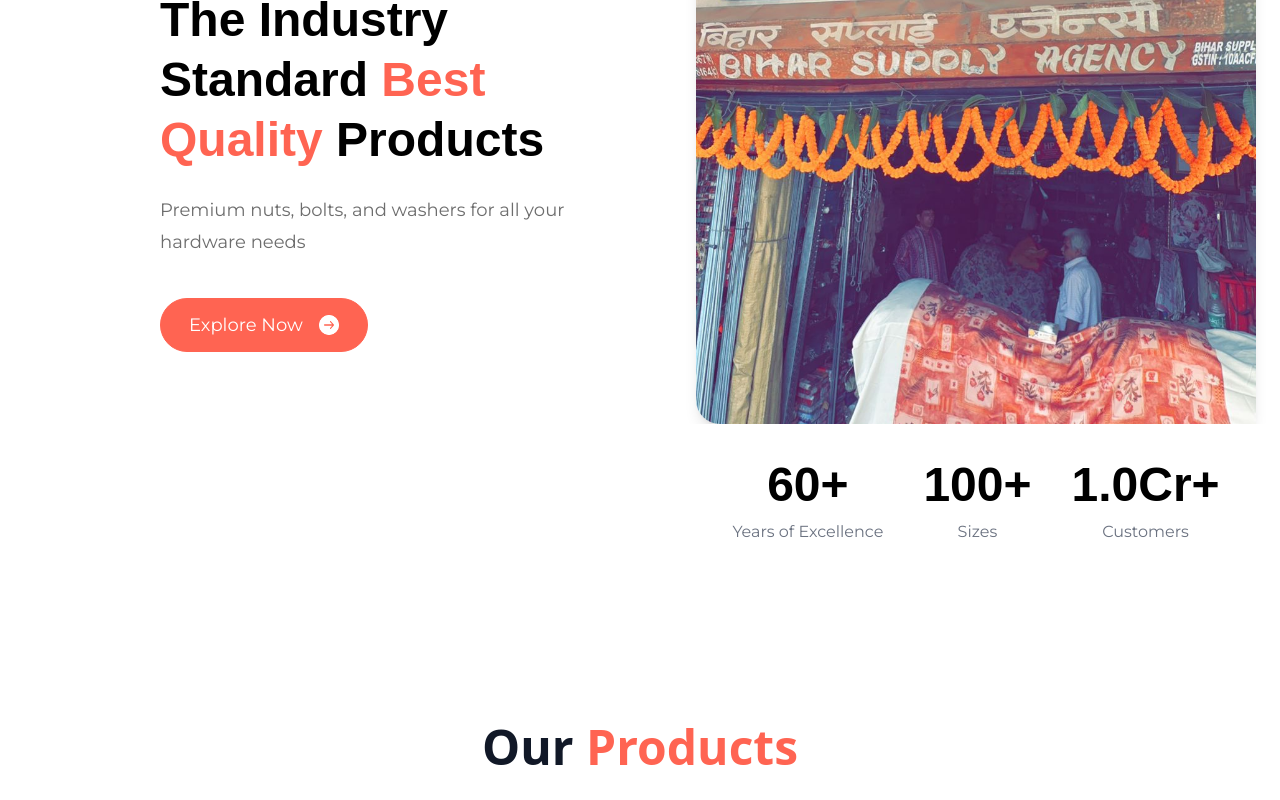
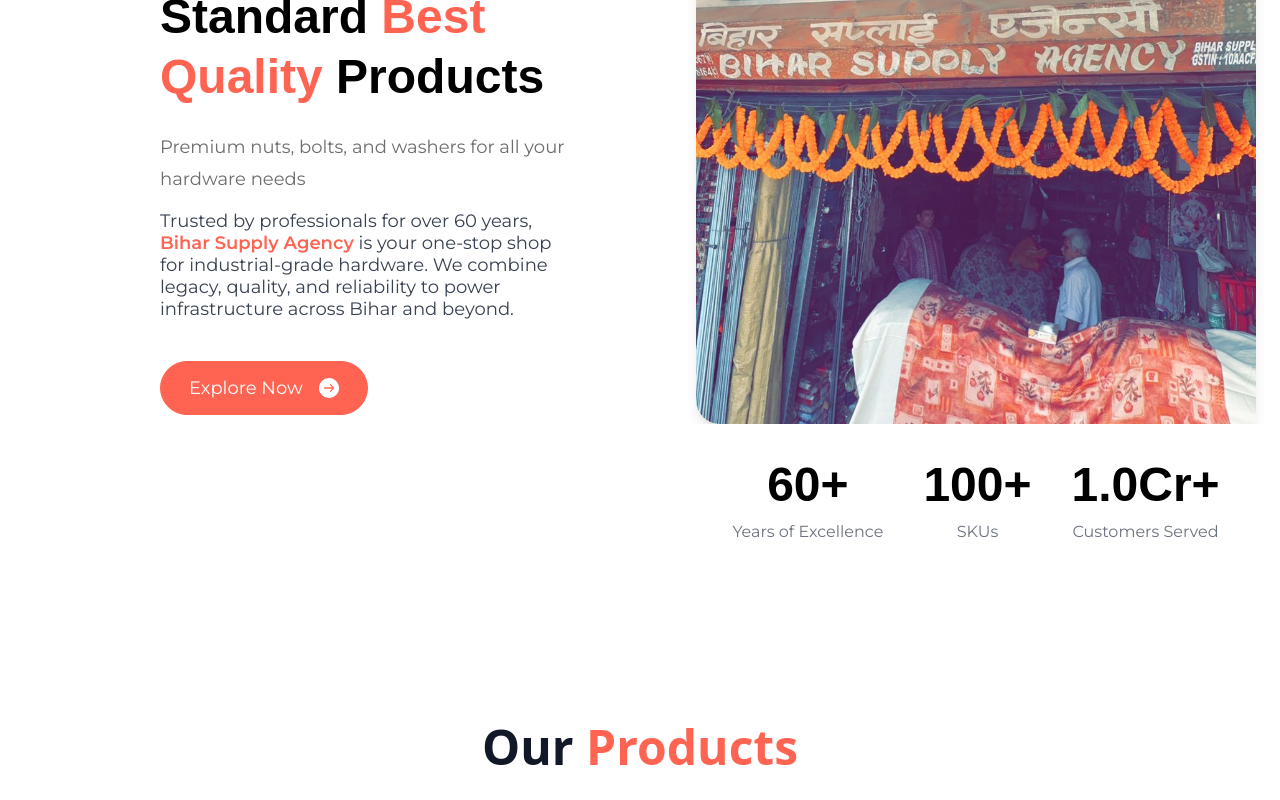
Before and after one commit to Khushtaunk28/Bihar-Supply-Agency, a React (Vite) app: page / in a window 1280 px wide. Shown: the part 420-1220 px from the top of the page. Built offline with nearby package versions, Linux system fonts and the light colour scheme; no server answers; a web font is replaced by a local one.

Commit message:
added some content in hero, added meta for seos

```diff
--- a/index.html
+++ b/index.html
@@ -4,9 +4,43 @@
     <meta charset="UTF-8" />
     <link rel="icon" type="image/svg+xml" href="/src/assets/images/bolt-and-nut-svgrepo-com.svg" />
     <meta name="viewport" content="width=device-width, initial-scale=1.0" />
-    <title>Bihar Supply Agency</title>
-    <!-- add favicon image -->
+
+    <!-- ✅ SEO Title & Meta -->
+    <title>Nut Bolt & Fasteners Supplier in Patna | Bihar Supply Agency</title>
+    <meta name="description" content="Top supplier of industrial-grade nuts, bolts, washers, anchor bolts, foundation bolts, and fasteners in Patna, Bihar. Trusted hardware store for over 25 years." />
+    <meta name="keywords" content="Nut Bolt Patna, Anchor Bolt Bihar, Fastener Supplier Patna, Washer Supplier Bihar, Foundation Bolt Patna, Industrial Fasteners, Hardware shop Exhibition Road, MSME certified hardware store, Bihar hardware supplier" />
+    <meta name="author" content="Bihar Supply Agency" />
+    <meta name="robots" content="index, follow" />
+
+    <!-- ✅ Open Graph (Social Sharing) -->
+    <meta property="og:title" content="Bihar Supply Agency | Patna's Trusted Hardware Store" />
+    <meta property="og:description" content="MSME certified supplier of bolts, nuts, fasteners, and washers. Serving Patna and Bihar for 25+ years." />
+    <meta property="og:image" content="/BsaPics/FrontBigPic.jpg" />
+    <meta property="og:url" content="https://biharsupplyagency.shop" />
+    <meta property="og:type" content="website" />
+
+    <!-- ✅ Schema Markup for Local SEO -->
+    <script type="application/ld+json">
+    {
+      "@context": "https://schema.org",
+      "@type": "HardwareStore",
+      "name": "Bihar Supply Agency",
+      "description": "Supplier of Nut Bolt, Anchor Bolt, Foundation Bolt, and Fasteners in Patna, Bihar",
+      "image": "https://biharsupplyagency.shop/BsaPics/FrontBigPic.jpg",
+      "address": {
+        "@type": "PostalAddress",
+        "streetAddress": "G-1, Umang Palace, Exhibition Road",
+        "addressLocality": "Patna",
+        "postalCode": "800001",
+        "addressCountry": "IN"
+      },
+      "telephone": "+91-9431075595",
+      "openingHours": "Mo-Sa 09:00-19:00",
+      "url": "https://biharsupplyagency.shop"
+    }
+    </script>
   </head>
+
   <body>
     <div id="root"></div>
     <script type="module" src="/src/main.jsx"></script>
--- a/src/constants/index.js
+++ b/src/constants/index.js
@@ -10,8 +10,8 @@
 
 export const statistics = [
   { number: 60, label: 'Years of Excellence' },
-  { number: 100, label: 'Sizes' },
-  { number: 10000000, label: 'Customers' }, // 1Cr+
+  { number: 100, label: 'SKUs' },
+  { number: 10000000, label: 'Customers Served' }, // 1Cr+
 ];
 
 
@@ -158,7 +158,7 @@
     {
         title: "Get in touch",
         links: [
-            { name: "tipesh.taunk@.com", link: "tipesh.taunk@gmail.com" },
+            { name: "tipesh.taunk@gmail.com", link: "tipesh.taunk@gmail.com" },
             { name: "+91 9431075595", link: "tel:+91 9431075595" },
              { name: "+91 9631014904", link: "tel:+91 9631014904" },
         ],
--- a/src/sections/Hero.jsx
+++ b/src/sections/Hero.jsx
@@ -17,17 +17,19 @@
           <span className="text-coral-red"> Best Quality </span> Products
         </h1>
 
-        <p className="font-montserrat text-slate-gray mt-6 text-lg leading-8 mb-10 max-w-md">
+        <p className="font-montserrat text-slate-gray mt-6 text-lg leading-8">
           Premium nuts, bolts, and washers for all your hardware needs
         </p>
 
+        {/* ✅ NEW: Business Description */}
+        <p className="font-montserrat text-gray-700 mt-4 text-base xl:text-lg leading-7 max-w-md">
+          Trusted by professionals for over 60 years, <span className="text-coral-red font-semibold">Bihar Supply Agency</span> is your one-stop shop for industrial-grade hardware. We combine legacy, quality, and reliability to power infrastructure across Bihar and beyond.
+        </p>
 
-   <a href="#products">
-  <Button label="Explore Now" iconURL={arrowRight} />
-</a>
-
-
-
+        {/* CTA Button */}
+        <a href="#products" className="mt-10">
+          <Button label="Explore Now" iconURL={arrowRight} />
+        </a>
       </div>
 
       {/* RIGHT: Image and Counter */}
```
